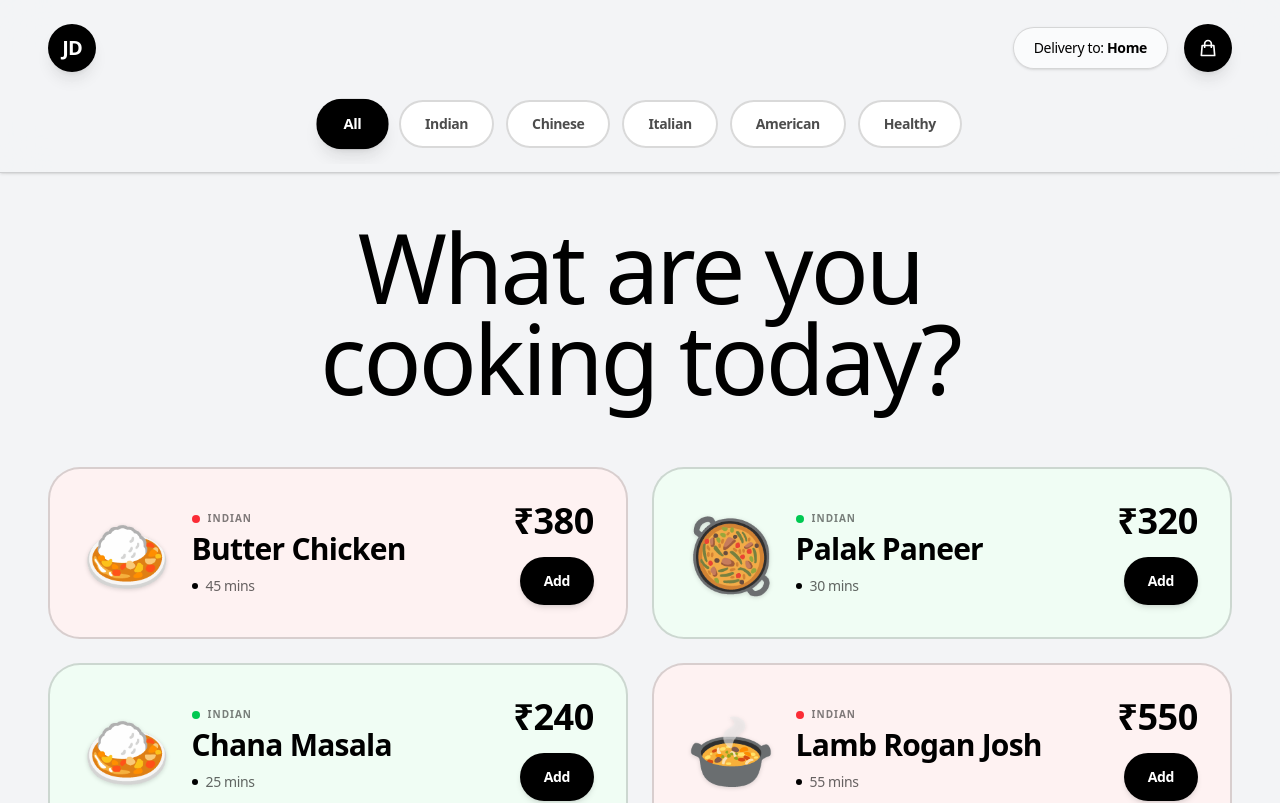
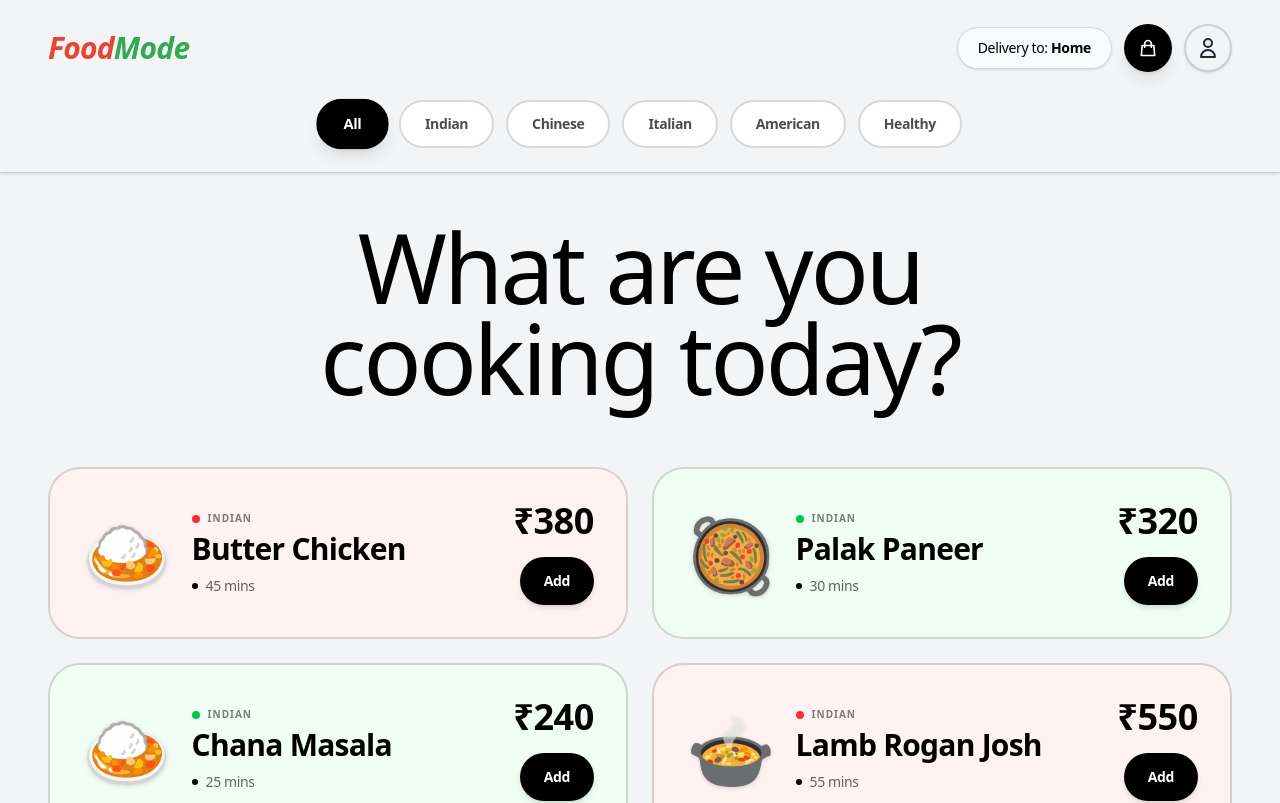
Before and after one commit to raun-ac/TuringMachine_Cypher, a Next.js app in the folder client/: page /customer in a window 1280 px wide. Shown: the top 803 px of the page. Built offline with nearby package versions, Linux system fonts and the light colour scheme.

Commit message:
11th Commit

```diff
--- a/client/src/app/customer/page.tsx
+++ b/client/src/app/customer/page.tsx
@@ -1,5 +1,6 @@
 "use client";
 import { useState, useEffect } from 'react';
+import { useRouter } from 'next/navigation';
 import { useAppStore, OrderItem, Order } from '@/lib/store';
 import { RECIPES } from '@/lib/recipes';
 import { getCartPersonalityMessage } from '@/lib/messageEngine';
@@ -20,6 +21,7 @@ const getCategoryColor = (recipe: typeof RECIPES[0]) => {
 };
 
 export default function CustomerApp() {
+  const router = useRouter();
   const { state, updateState } = useAppStore();
   const [activeCategory, setActiveCategory] = useState('All');
   const [mounted, setMounted] = useState(false);
@@ -28,6 +30,7 @@ export default function CustomerApp() {
   const [orderedStacks, setOrderedStacks] = useState<Record<string, OrderItem[]>>({});
   const [configuringId, setConfiguringId] = useState<string | null>(null);
   const [isCartOpen, setIsCartOpen] = useState(false);
+  const [isProfileOpen, setIsProfileOpen] = useState(false);
   const [expandedOrderId, setExpandedOrderId] = useState<string | null>(null);
   const [checkoutSuccess, setCheckoutSuccess] = useState(false);
 
@@ -162,14 +165,16 @@ export default function CustomerApp() {
 
         <div className="pt-6 pb-2 px-6 md:px-12 w-full">
           <nav className="flex justify-between items-center mb-6 animate-reveal max-w-7xl mx-auto w-full relative">
-            <div className="w-12 h-12 bg-black text-white rounded-full flex items-center justify-center font-black tracking-tighter text-xl shadow-lg relative z-10 flex-shrink-0">
-              JD
+            <div className="text-2xl md:text-3xl font-black italic tracking-tight">
+              <span className="text-[#EA4335]">Food</span>
+              <span className="text-[#34A853]">Mode</span>
             </div>
 
-            <div className="flex items-center gap-4 ml-auto relative z-10 flex-shrink-0">
+            <div className="flex items-center gap-3 ml-auto relative z-50 flex-shrink-0">
               <div className="bg-white/60 border border-white px-5 py-2.5 rounded-full font-bold text-sm hidden sm:flex items-center gap-4 shadow-sm">
                 <span className="text-black font-medium tracking-tight">Delivery to: <span className="font-bold">Home</span></span>
               </div>
+
               <button
                 onClick={() => setIsCartOpen(true)}
                 className="bg-black text-white w-12 h-12 rounded-full flex items-center justify-center relative shadow-lg hover:scale-105 active:scale-95 transition-all"
@@ -177,6 +182,39 @@ export default function CustomerApp() {
                 <svg className="w-5 h-5" fill="none" stroke="currentColor" viewBox="0 0 24 24"><path strokeLinecap="round" strokeLinejoin="round" strokeWidth="2" d="M16 11V7a4 4 0 00-8 0v4M5 9h14l1 12H4L5 9z"></path></svg>
                 {totalDishes > 0 && <span className="absolute -top-1 -right-1 bg-yellow-400 text-black text-[10px] w-5 h-5 flex items-center justify-center rounded-full font-black border-2 border-black">{totalDishes}</span>}
               </button>
+
+              <div className="relative">
+                <button
+                  onClick={() => setIsProfileOpen(!isProfileOpen)}
+                  className="bg-gray-100 text-gray-800 w-12 h-12 rounded-full flex items-center justify-center border-2 border-transparent hover:border-gray-200 transition-all shadow-sm active:scale-95"
+                >
+                  <svg className="w-6 h-6" fill="none" stroke="currentColor" viewBox="0 0 24 24"><path strokeLinecap="round" strokeLinejoin="round" strokeWidth="2" d="M16 7a4 4 0 11-8 0 4 4 0 018 0zM12 14a7 7 0 00-7 7h14a7 7 0 00-7-7z"></path></svg>
+                </button>
+
+                {isProfileOpen && (
+                  <div className="absolute right-0 mt-3 w-56 bg-white rounded-2xl shadow-[0_10px_40px_rgba(0,0,0,0.1)] border border-gray-100 overflow-hidden animate-[reveal_0.2s_ease-out]">
+                    <div className="flex flex-col py-2">
+                      <button className="px-5 py-3 text-left text-sm font-bold text-gray-700 hover:bg-gray-50 transition-colors flex items-center gap-3">
+                         <svg className="w-4 h-4 text-gray-400" fill="none" stroke="currentColor" viewBox="0 0 24 24"><path strokeLinecap="round" strokeLinejoin="round" strokeWidth="2" d="M9 5H7a2 2 0 00-2 2v12a2 2 0 002 2h10a2 2 0 002-2V7a2 2 0 00-2-2h-2M9 5a2 2 0 002 2h2a2 2 0 002-2M9 5a2 2 0 012-2h2a2 2 0 012 2"></path></svg>
+                         Your orders
+                      </button>
+                      <button className="px-5 py-3 text-left text-sm font-bold text-gray-700 hover:bg-gray-50 transition-colors flex items-center gap-3">
+                         <svg className="w-4 h-4 text-gray-400" fill="none" stroke="currentColor" viewBox="0 0 24 24"><path strokeLinecap="round" strokeLinejoin="round" strokeWidth="2" d="M13 16h-1v-4h-1m1-4h.01M21 12a9 9 0 11-18 0 9 9 0 0118 0z"></path></svg>
+                         Help and Support
+                      </button>
+                      <button className="px-5 py-3 text-left text-sm font-bold text-gray-700 hover:bg-gray-50 transition-colors flex items-center gap-3">
+                         <svg className="w-4 h-4 text-gray-400" fill="none" stroke="currentColor" viewBox="0 0 24 24"><path strokeLinecap="round" strokeLinejoin="round" strokeWidth="2" d="M11 5H6a2 2 0 00-2 2v11a2 2 0 002 2h11a2 2 0 002-2v-5m-1.414-9.414a2 2 0 112.828 2.828L11.828 15H9v-2.828l8.586-8.586z"></path></svg>
+                         Edit profile
+                      </button>
+                      <div className="h-px bg-gray-100 my-1 mx-2"></div>
+                      <button onClick={() => router.push('/auth')} className="px-5 py-3 text-left text-sm font-bold text-red-600 hover:bg-red-50 transition-colors flex items-center gap-3 w-full">
+                         <svg className="w-4 h-4 text-red-500" fill="none" stroke="currentColor" viewBox="0 0 24 24"><path strokeLinecap="round" strokeLinejoin="round" strokeWidth="2" d="M17 16l4-4m0 0l-4-4m4 4H7m6 4v1a3 3 0 01-3 3H6a3 3 0 01-3-3V7a3 3 0 013-3h4a3 3 0 013 3v1"></path></svg>
+                         Logout
+                      </button>
+                    </div>
+                  </div>
+                )}
+              </div>
             </div>
           </nav>
 
```
